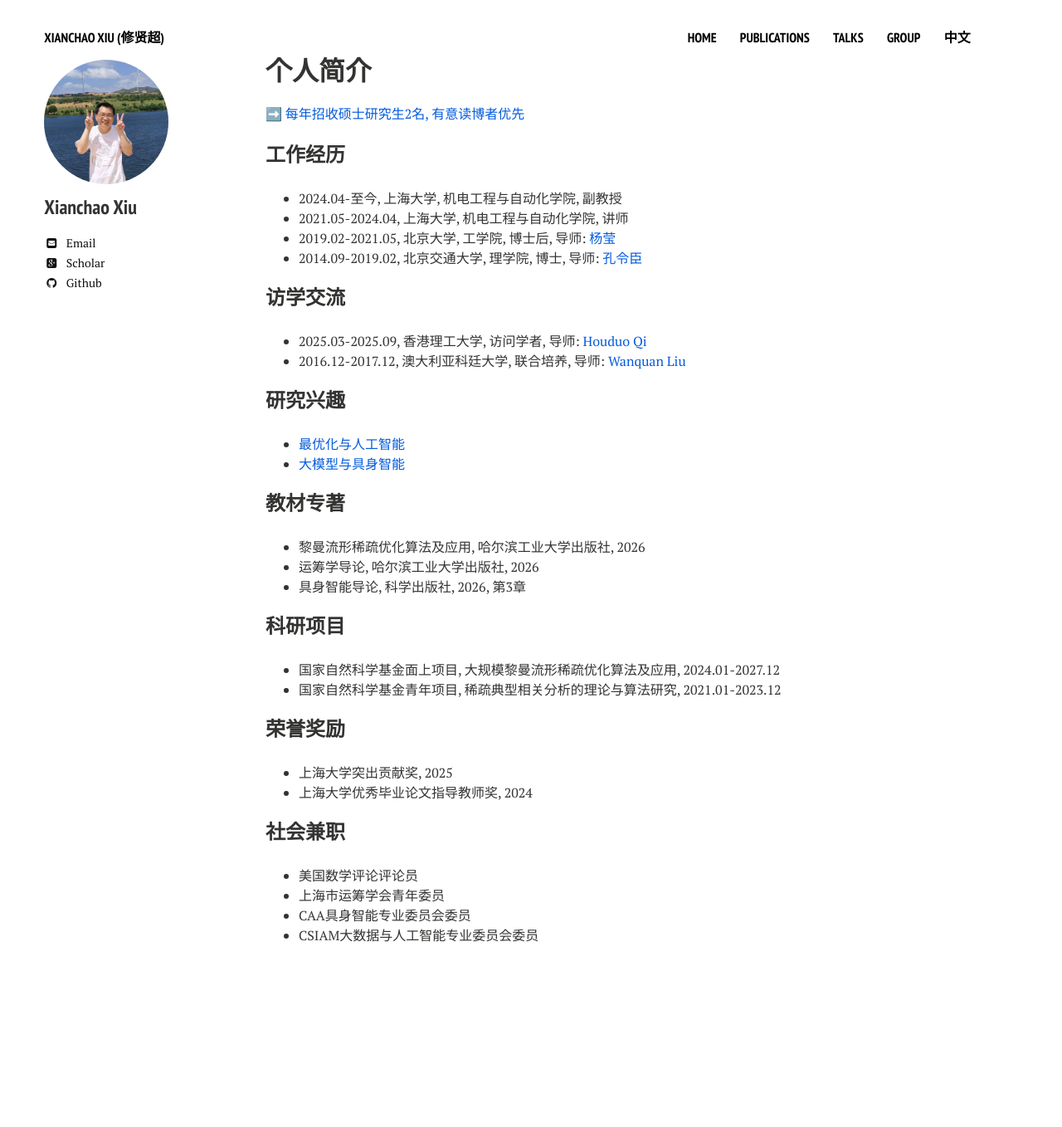
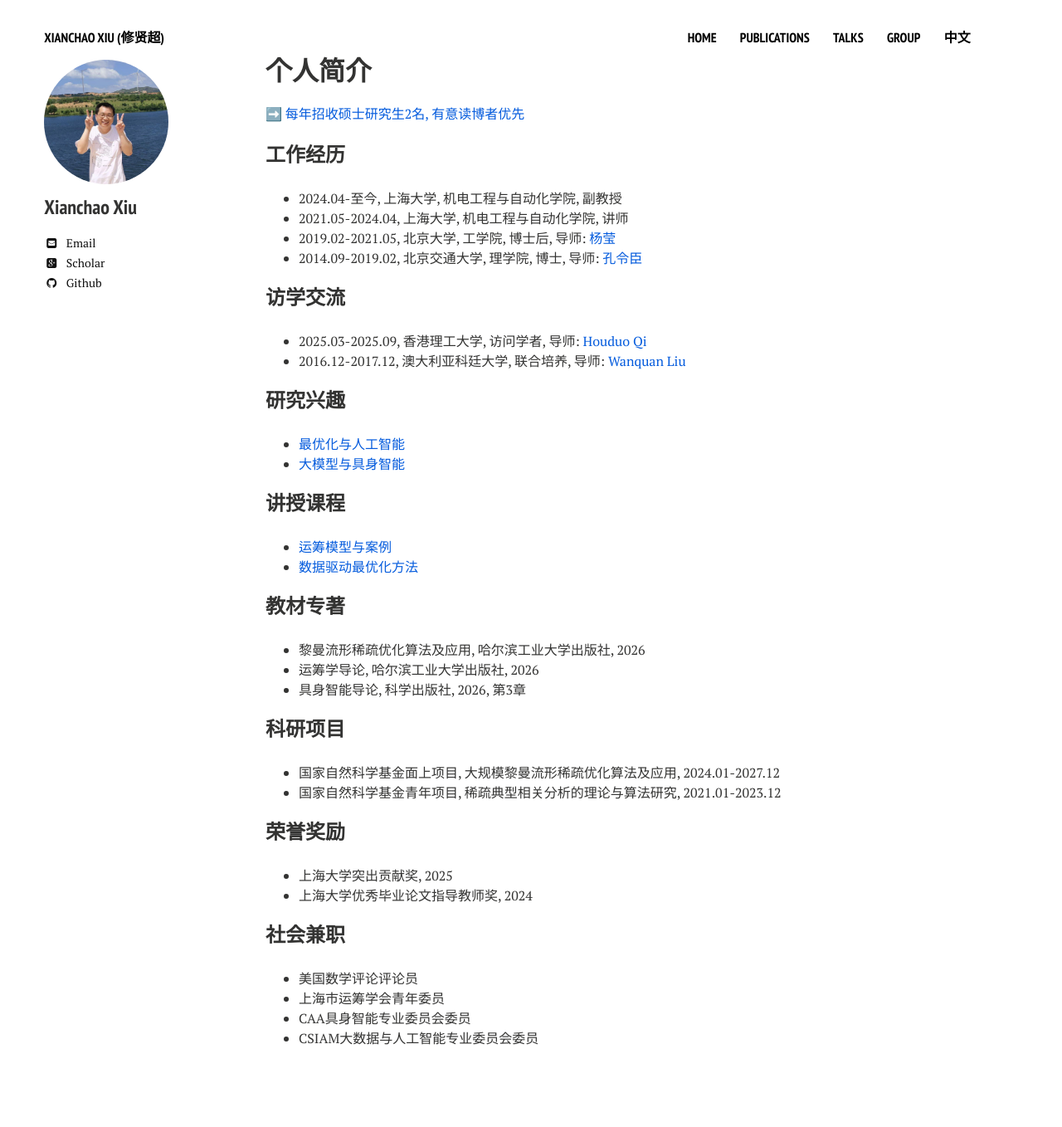
Before and after one commit to xianchaoxiu/xianchaoxiu.github.io, a Jekyll site: the page built from chinese/index.md, in a window 1280 px wide. Shown: the whole page at 83% size. Built offline with Jekyll 4.4.1, drawn with Linux system fonts in a browser that asks for light colours; nearby versions of some CDN libraries; before the commit the page ends 1234 px from its top, so only the background shows below that.

Commit message:
Update index.md

```diff
--- a/chinese/index.md
+++ b/chinese/index.md
@@ -27,6 +27,12 @@ share: false
 * <a href="https://xianchaoxiu.github.io/chinese/research/VLA/" class="textlink" target="_blank"> 大模型与具身智能 </a><br>
 
 
+### 讲授课程
+* <a href="https://xianchaoxiu.github.io/chinese/course/OR/" class="textlink" target="_blank">   运筹模型与案例 </a><br>
+* <a href="https://xianchaoxiu.github.io/chinese/course/OPT/" class="textlink" target="_blank">  数据驱动最优化方法 </a><br>
+
+
+
 ### 教材专著
 * 黎曼流形稀疏优化算法及应用, 哈尔滨工业大学出版社, 2026 <br>
 * 运筹学导论, 哈尔滨工业大学出版社, 2026 <br>
```
